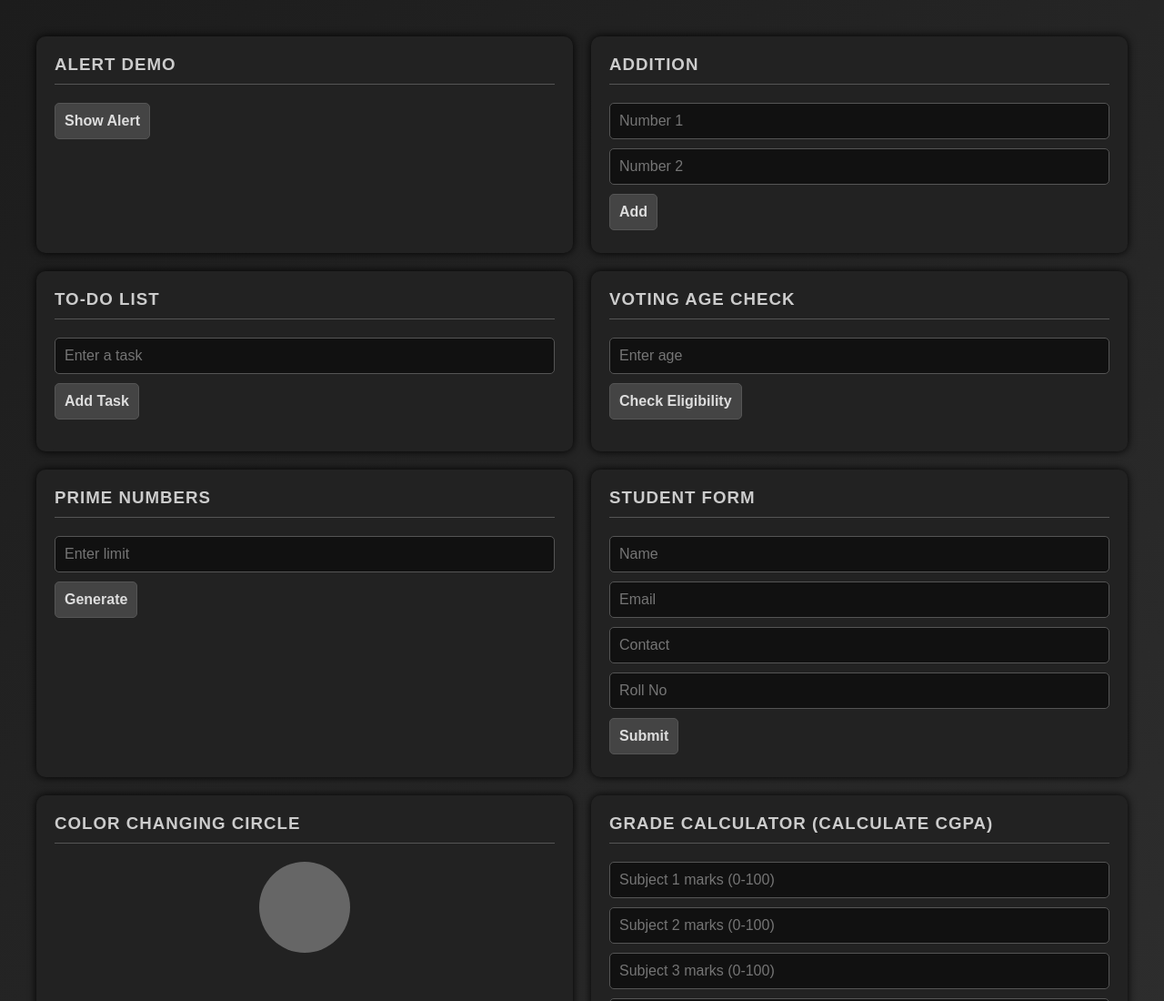
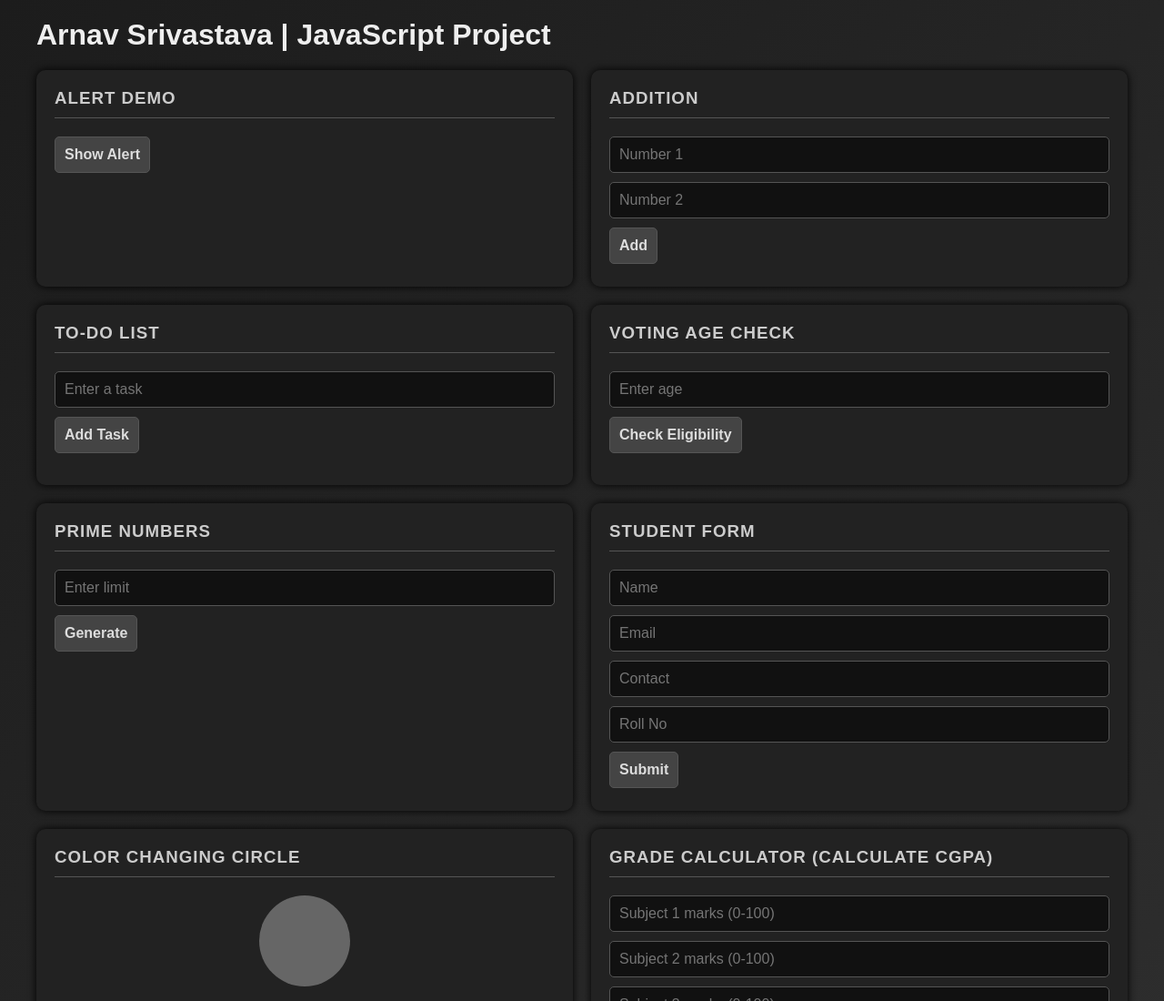
Before and after one commit to ArnavTHR/jsproject, a plain HTML site: page index.html in a window 1280 px wide. Shown: the top 1100 px of the page at 91% size. Drawn offline with Linux system fonts and the light colour scheme.

Commit message:
Update index.html

```diff
--- a/index.html
+++ b/index.html
@@ -116,6 +116,7 @@
 </head>
 <body>
     <div class="container">
+        <h1> Arnav Srivastava | JavaScript Project </h1>
         <div class="grid">
             <!-- Alert Button -->
             <div class="block">
```
